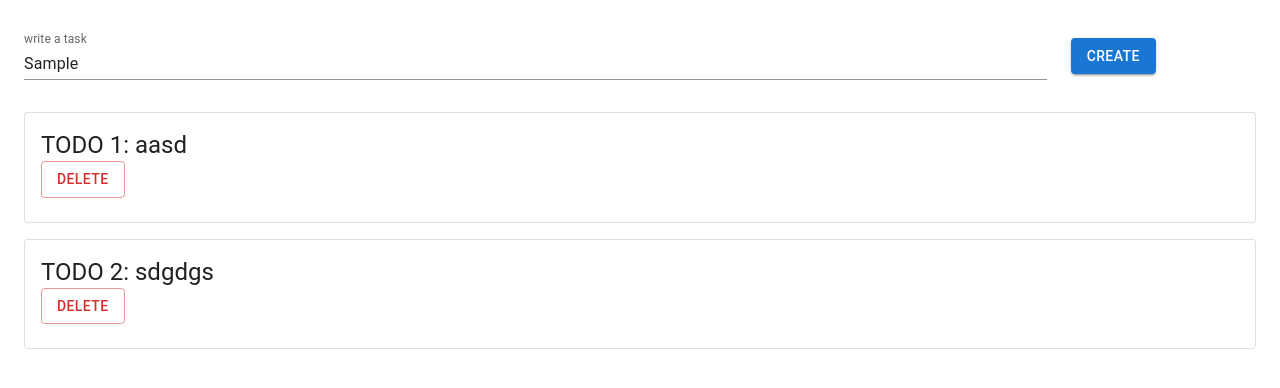
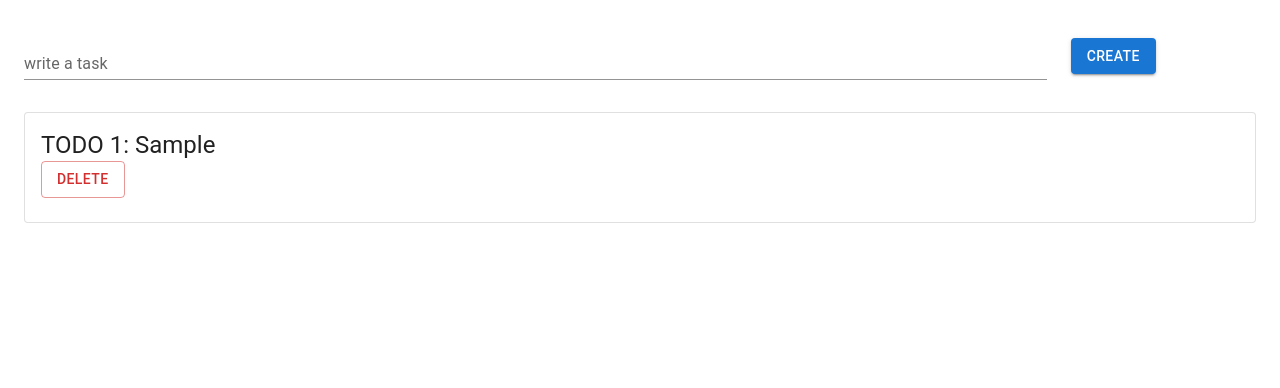
Before and after one commit to Fanta335/Todolist-react-app, a React (Create React App) app: page / in a window 1280 px wide. Both pictures are taken after typing "Sample" into the empty fields and a click on the button "CREATE". Shown: the top 388 px of the page. Built offline with nearby package versions, Linux system fonts and the light colour scheme.

Commit message:
taskの削除機能の追加

```diff
--- a/src/components/TaskCard.tsx
+++ b/src/components/TaskCard.tsx
@@ -3,6 +3,7 @@ import { VFC } from 'react';
 
 type Props = {
   task: Task;
+  onClick: (target: Task) => void;
 };
 
 export type Task = {
@@ -11,16 +12,18 @@ export type Task = {
 };
 
 const TaskCard: VFC<Props> = (props) => {
-  const { task } = props;
+  const { task, onClick } = props;
 
   return (
     <>
-      <Card variant="outlined" sx={{mb: 2}}>
+      <Card variant="outlined" sx={{ mb: 2 }}>
         <CardContent>
           <Typography variant="h5" component="div">
             TODO {task.id}: {task.description}
           </Typography>
-          <Button variant="outlined" color='error'>Delete</Button>
+          <Button variant="outlined" color="error" onClick={()=>onClick(task)}>
+            Delete
+          </Button>
         </CardContent>
       </Card>
     </>
--- a/src/components/TaskInputForm.tsx
+++ b/src/components/TaskInputForm.tsx
@@ -1,15 +1,34 @@
 import { Button, Grid, TextField } from '@mui/material';
-import { VFC } from 'react';
+import React, { VFC } from 'react';
 
-const TaskInputForm: VFC = () => (
+type Props = {
+  onClick: () => void;
+  handleChange: (event: React.ChangeEvent<HTMLInputElement>) => void;
+  textInput: string;
+};
+
+const TaskInputForm: VFC<Props> = (props) => {
+  const { onClick, handleChange, textInput } = props;
+
+  return (
     <Grid container spacing={3} justifyContent="center" alignItems="center">
       <Grid item xs={10}>
-      <TextField id="taskForm" label="write a task" variant="standard" fullWidth />
+        <TextField
+          id="taskForm"
+          label="write a task"
+          variant="standard"
+          fullWidth
+          onChange={handleChange}
+          value={textInput}
+        />
       </Grid>
       <Grid item xs={2}>
-      <Button variant='contained'>Create</Button>
+        <Button variant="contained" onClick={onClick}>
+          Create
+        </Button>
       </Grid>
     </Grid>
   );
+};
 
 export default TaskInputForm;
--- a/src/components/TaskList.tsx
+++ b/src/components/TaskList.tsx
@@ -4,16 +4,19 @@ import TaskCard, { Task } from './TaskCard';
 
 type Props = {
   tasks: Task[];
+  onClick: (target: Task) => void;
 };
 
 const TaskList: VFC<Props> = (props) => {
-  const { tasks } = props;
+  const { tasks, onClick } = props;
 
   return (
     <>
       {tasks.length === 0
         ? 'TODO リストがありません'
-        : tasks.map((task) => <TaskCard key={task.id} task={task} />)}
+        : tasks.map((task) => (
+            <TaskCard key={task.id} task={task} onClick={onClick} />
+          ))}
     </>
   );
 };
--- a/src/components/TaskListContainer.tsx
+++ b/src/components/TaskListContainer.tsx
@@ -1,35 +1,52 @@
 import { Grid } from '@mui/material';
 import { Box } from '@mui/system';
-import { VFC } from 'react';
+import React, { useState, VFC } from 'react';
 import { Task } from './TaskCard';
 import TaskInputForm from './TaskInputForm';
 import TaskList from './TaskList';
 
 const TodolistContainer: VFC = () => {
-  // const [tasks, setTasks] = useState([]);
+  const [idCount, setIdCount] = useState(1);
+  const [textInput, setTextInput] = useState('');
+  const [tasks, setTasks] = useState<Task[]>([]);
 
-  // const createTask = (e) => setTasks((t) => t.push(e.value));
+  const increment = () => setIdCount((c) => c + 1);
 
-  const tasks: Task[] = [
-    {
-      id: 1,
-      description: 'aasd',
-    },
-    {
-      id: 2,
-      description: 'sdgdgs',
-    },
-  ];
+  const handleChange = (event: React.ChangeEvent<HTMLInputElement>) =>
+    setTextInput(event.target.value);
+
+  const clearText = () => setTextInput('');
+
+  const createTask = () => {
+    increment();
+    const newTask: Task = {
+      id: idCount,
+      description: textInput,
+    };
+    clearText();
+    const prevTasks: Task[] = tasks.slice();
+    prevTasks.push(newTask);
+    setTasks(prevTasks);
+  };
+
+  const deleteTask = (target: Task) => {
+    const newTasks: Task[] = tasks.slice().filter((t) => t !== target);
+    setTasks(newTasks);
+  };
 
   return (
     <>
       <Box sx={{ flexGrow: 1, overflow: 'hidden', px: 3, py: 4 }}>
         <Grid container direction="column" spacing={4}>
           <Grid item>
-            <TaskInputForm />
+            <TaskInputForm
+              onClick={createTask}
+              handleChange={handleChange}
+              textInput={textInput}
+            />
           </Grid>
           <Grid item>
-            <TaskList tasks={tasks} />
+            <TaskList tasks={tasks} onClick={deleteTask} />
           </Grid>
         </Grid>
       </Box>
```
Lines whose indentation alone changed are shown as unchanged.
